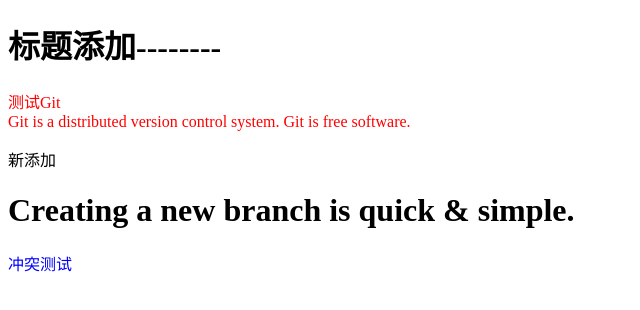
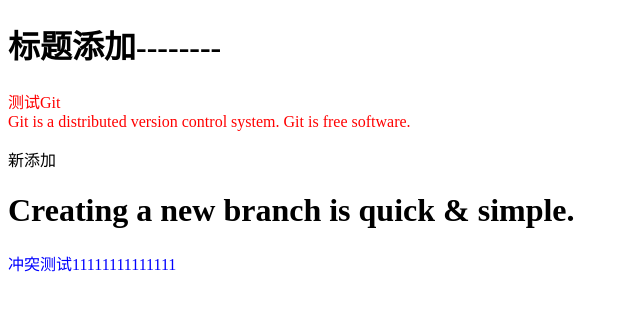
Before and after one commit to gxj199946/learngit, a plain HTML site: page index.html in a window 1280 px wide. Shown: the whole page, without its empty margins (0-640 px from the left). Drawn offline with Linux system fonts and the light colour scheme.

Commit message:
冲突测试1

```diff
--- a/index.html
+++ b/index.html
@@ -15,11 +15,11 @@
   <p>新添加</p>
   <h1>Creating a new branch is quick & simple.
   </h1>
-  <div style="color: blue;">冲突测试</div>
+  <div style="color: blue;">冲突测试11111111111111</div>
   <style>
     div {
       color: red;
-      /* /冲突测试2 */
+      /* /冲突测试1 */
       */
     }
   </style>
```
